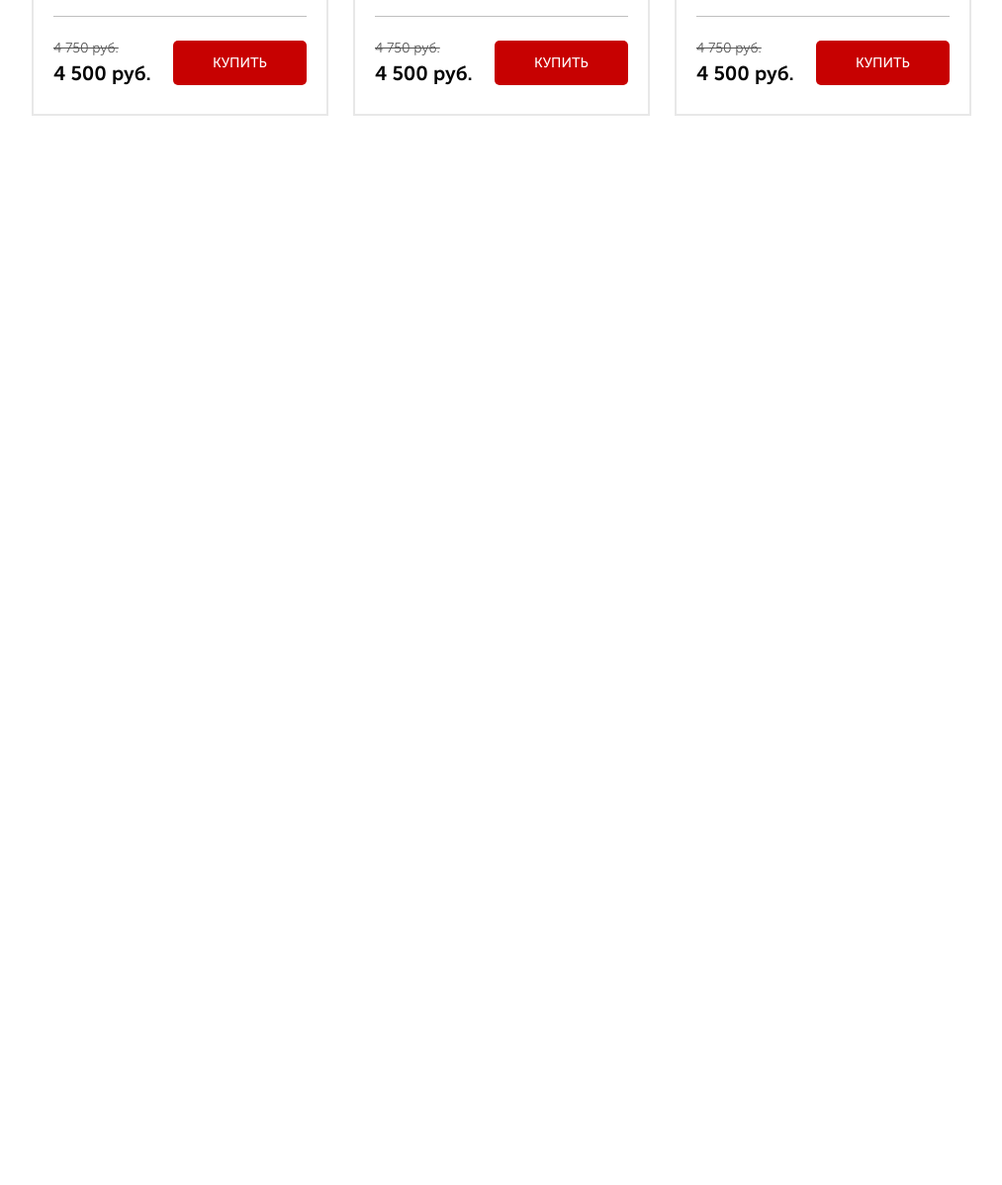
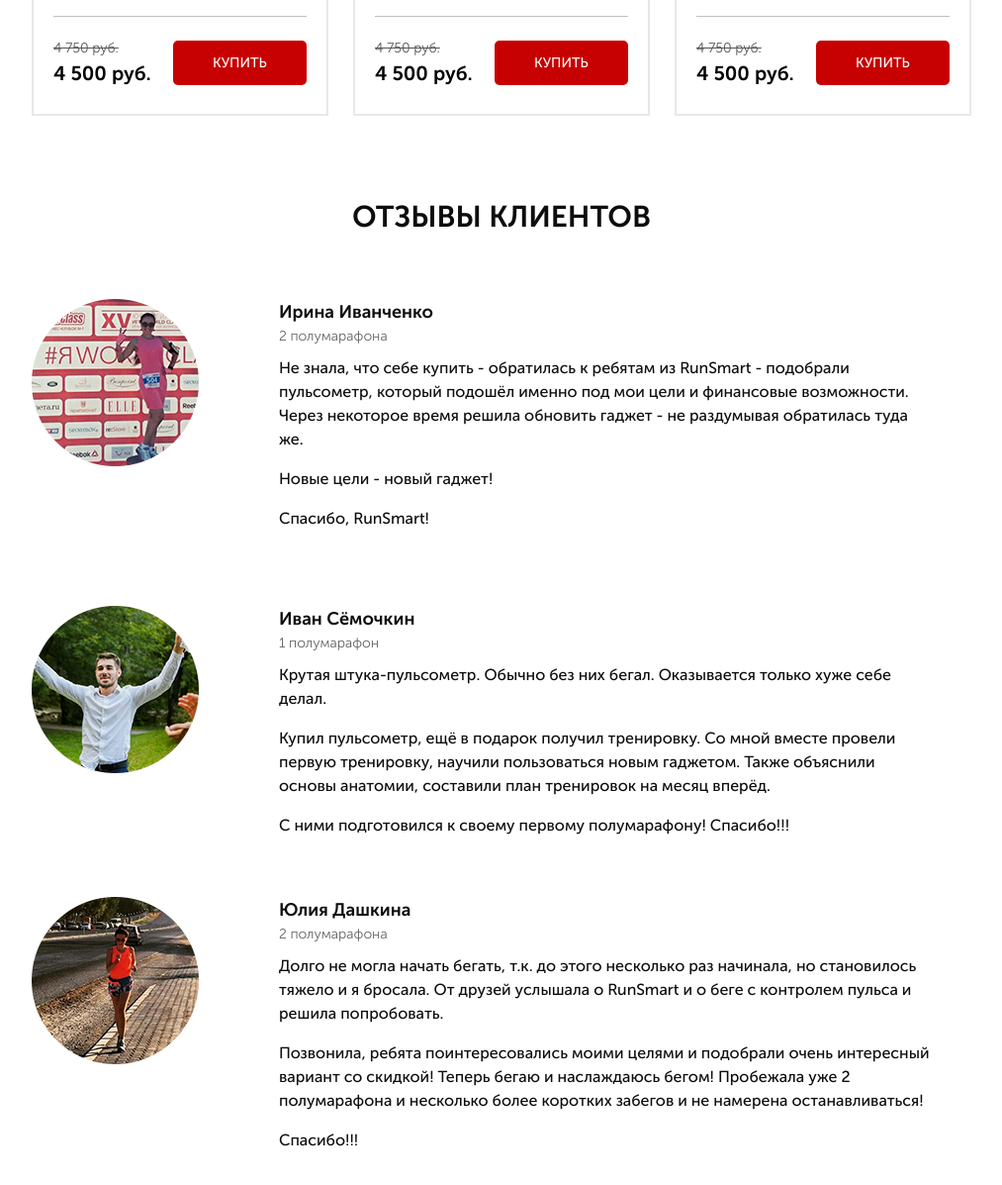
Before and after one commit to ravshantashtimurov/projectPULSE, a website: page src/index.html in a window 1280 px wide. Shown: the part 3680-4877 px from the top of the page at 99% size, without its empty margins (133-1146 px from the left). Before the commit the page ends 3917 px from the top, so only its background shows below. Drawn offline with nearby package versions, Linux system fonts and the light colour scheme.

Commit message:
section reviews

```diff
--- a/src/index.html
+++ b/src/index.html
@@ -489,6 +489,52 @@
         </div>
     </section>
 
+    <section class="reviews">
+        <div class="container">
+            <div class="title">отзывы клиентов</div>
+            <div class="reviews__items">
+                <img src="icons/client_1.png" alt="client">
+                <div class="reviews__client">
+                    <div class="reviews__name">Ирина Иванченко</div>
+                    <div class="reviews__marathon">2 полумарафона</div>
+                    <div class="reviews__descr">
+                        <p>Не знала, что себе купить - обратилась к ребятам из  RunSmart - подобрали <br>
+                        пульсометр, который подошёл именно под мои цели и финансовые возможности.<br>
+                        Через некоторое время решила обновить гаджет - не раздумывая обратилась туда же.</p>
+                        <p>Новые цели - новый гаджет!</p>
+                        <p>Спасибо, RunSmart!</p>
+                    </div>
+                </div>
+            </div>
+
+            <div class="reviews__items">
+                <img src="icons/client_2.png" alt="client">
+                <div class="reviews__client">
+                    <div class="reviews__name">Иван Сёмочкин</div>
+                    <div class="reviews__marathon">1 полумарафон</div>
+                    <div class="reviews__descr">
+                        <p>Крутая штука-пульсометр. Обычно без них бегал. Оказывается только хуже себе делал.</p>
+                        <p>Купил пульсометр, ещё в подарок получил тренировку. Со мной вместе провели первую тренировку, научили пользоваться новым гаджетом. Также объяснили основы анатомии, составили план тренировок на месяц вперёд.</p>
+                        С ними подготовился к своему первому полумарафону! Спасибо!!!
+                    </div>
+                </div>
+            </div>
+
+            <div class="reviews__items">
+                <img src="icons/client_3.png" alt="client">
+                <div class="reviews__client">
+                    <div class="reviews__name">Юлия Дашкина</div>
+                    <div class="reviews__marathon">2 полумарафона</div>
+                    <div class="reviews__descr">
+                        <p>Долго не могла начать бегать, т.к. до этого несколько раз начинала, но становилось тяжело и я бросала. От друзей услышала о RunSmart и о беге с контролем пульса и решила попробовать.</p>
+                        <p>Позвонила, ребята поинтересовались моими целями и подобрали очень интересный вариант со скидкой! Теперь бегаю и наслаждаюсь бегом! Пробежала уже 2 полумарафона и несколько более коротких забегов и не намерена останавливаться!</p>
+                        <p>Спасибо!!!</p>
+                    </div>
+                </div>
+            </div>
+        </div>
+    </section>
+
     <script type="text/javascript" src="https://code.jquery.com/jquery-1.11.0.min.js"></script>
     <script type="text/javascript" src="https://code.jquery.com/jquery-migrate-1.2.1.min.js"></script>
     <script src="js/slick.min.js"></script>
--- a/src/sass/blocks/_catalog.scss
+++ b/src/sass/blocks/_catalog.scss
@@ -1,5 +1,5 @@
 .catalog {
-    padding-bottom: 100px;
+    padding-bottom: 20px;
     &__tabs {
         margin-top: 70px;
         list-style-type: none;
--- /dev/null
+++ b/src/sass/blocks/_reviews.scss
@@ -0,0 +1,33 @@
+.reviews {
+    padding: 40px 0 20px 0;
+    img {
+        width: 169px;
+        height: 169px;
+    }
+    &__items {
+        display: flex;
+        justify-content: space-between;
+        margin-top: 60px;
+    }
+    &__client {
+        margin-right: 40px;
+    }
+    &__name {
+        font-weight: 700;
+        font-size: 18px;
+        color: #0D0D0D;
+    }
+    &__marathon {
+        margin-bottom: 10px;
+        font-weight: 300;
+        font-size: 14px;
+        color: #646464;
+    }
+    &__descr {
+        width: 660px;
+        font-weight: 400;
+        font-size: 16px;
+        line-height: 24px;
+        color: #0D0D0D;
+    }
+}
--- a/src/sass/style.scss
+++ b/src/sass/style.scss
@@ -17,3 +17,4 @@
 @import 'blocks/forms';
 @import 'blocks/carousel';
 @import 'blocks/catalog';
+@import 'blocks/reviews';
```
Also changed, not shown: src/css/style.min.css.
